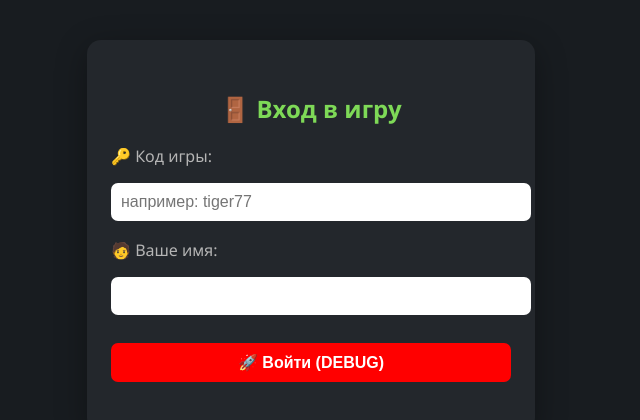
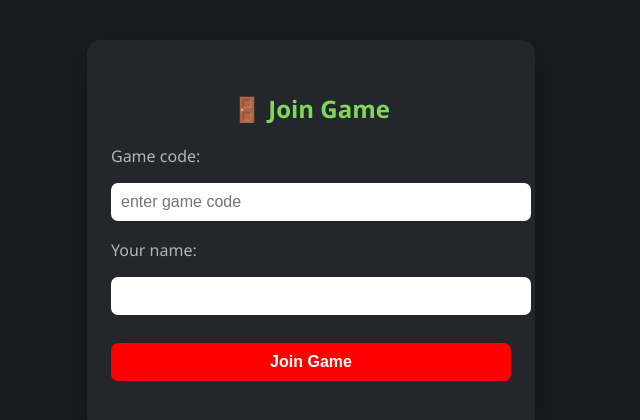
Before and after one commit to AzaLess/guesswho, a React (Vite) app in the folder frontend/: page /join in a window 1280 px wide. Shown: the top 420 px of the page, without its empty margins (329-969 px from the left). Built offline with nearby package versions, Linux system fonts and the light colour scheme.

Commit message:
minor fix color for facts in rules3

```diff
--- a/frontend/src/pages/CreateGame.tsx
+++ b/frontend/src/pages/CreateGame.tsx
@@ -14,7 +14,7 @@ export default function CreateGame() {
     let isMounted = true;
     const create = async () => {
       try {
-        const name = localStorage.getItem("name") || "Ведущий";
+        const name = localStorage.getItem("name") || "Host";
         const game = await createGame(name);
         if (isMounted) {
           // Сохраняем токен игры и данные игрока
--- a/frontend/src/pages/GameRound.tsx
+++ b/frontend/src/pages/GameRound.tsx
@@ -95,7 +95,7 @@ export default function GameRound() {
         setDataLoaded(true);
       } catch (error) {
         console.error("Error loading game data:", error);
-        showError("Ошибка загрузки игровых данных");
+        showError(t('round.dataError'));
         setDataLoaded(true); // Даже при ошибке отмечаем как загруженное
       }
     };
--- a/frontend/src/pages/JoinGame.tsx
+++ b/frontend/src/pages/JoinGame.tsx
@@ -3,11 +3,13 @@ import { useNavigate, useLocation } from "react-router-dom";
 import { joinGame } from "../api";
 import ToastContainer from "../components/ToastContainer";
 import { useToast } from "../hooks/useToast";
+import { useLanguage } from "../contexts/LanguageContext";
 
 export default function JoinGame() {
   console.log('DEBUG: JoinGame component loaded with latest changes!');
   const navigate = useNavigate();
   const location = useLocation();
+  const { t } = useLanguage();
   const [token, setToken] = useState(location.state?.token || "");
   const [name, setName] = useState(location.state?.name || "");
   const [loading, setLoading] = useState(false);
@@ -21,7 +23,7 @@ export default function JoinGame() {
   }, []);
 
   const handleJoin = async () => {
-    if (!token || !name) return showError("Введите код игры и имя!");
+    if (!token || !name) return showError(t('welcome.enterNameAndCode'));
     console.log('DEBUG: Starting join process', { token, name });
     setLoading(true);
     try {
@@ -41,7 +43,7 @@ export default function JoinGame() {
       console.log('DEBUG: Navigation called');
     } catch (error) {
       console.error('DEBUG: joinGame failed:', error);
-      showError("Ошибка входа. Проверьте код и попробуйте снова.");
+      showError(t('welcome.joinError'));
     }
     setLoading(false);
     console.log('DEBUG: Join process completed');
@@ -50,15 +52,16 @@ export default function JoinGame() {
   return (
     <div className="app-container">
       <ToastContainer toasts={toasts} removeToast={removeToast} />
-      <h2>🚪 Вход в игру</h2>
-      <label>🔑 Код игры:</label>
+      <h2>{t('welcome.join')}</h2>
+      <label>{t('welcome.gameCode')}</label>
       <input
+        type="text"
         value={token}
         onChange={e => setToken(e.target.value.toLowerCase().trim())}
-        placeholder="например: tiger77"
+        placeholder={t('welcome.tokenPlaceholder')}
         style={{ textTransform: 'lowercase' }}
       />
-      <label>🧑 Ваше имя:</label>
+      <label>{t('welcome.playerName')}</label>
       <input value={name} onChange={e => setName(e.target.value)} />
       <button
         type="button"
@@ -73,7 +76,7 @@ export default function JoinGame() {
         disabled={loading}
         style={{backgroundColor: 'red', color: 'white'}}
       >
-        {loading ? "⏳ Вход..." : "🚀 Войти (DEBUG)"}
+        {loading ? t('welcome.next') : t('welcome.joinGame')}
       </button>
     </div>
   );
--- a/frontend/src/pages/Rules.tsx
+++ b/frontend/src/pages/Rules.tsx
@@ -5,6 +5,13 @@ import BackToMenuButton from "../components/BackToMenuButton";
 export default function Rules() {
   const navigate = useNavigate();
   const { t } = useLanguage();
+
+  // DEBUG: Проверяем, что возвращает функция перевода
+  console.log('Rules DEBUG:', {
+    'rules.examples': t('rules.examples'),
+    'rules.example1': t('rules.example1'),
+    'rules.example2': t('rules.example2')
+  });
 
   return (
     <div className="app-container">
--- a/frontend/src/pages/Welcome.tsx
+++ b/frontend/src/pages/Welcome.tsx
@@ -23,7 +23,7 @@ export default function Welcome() {
   }, []);
 
   const handleStart = async () => {
-    if (!name) return showError("Введите ваше имя!");
+    if (!name) return showError(t('welcome.enterNameAndCode'));
     console.log('DEBUG: Creating game for host:', name);
     setLoading(true);
 
@@ -39,13 +39,13 @@ export default function Welcome() {
       }
     } catch (error) {
       console.error('DEBUG: Failed to create game:', error);
-      showError("Ошибка создания игры. Попробуйте снова.");
+      showError(t('create.error'));
     }
     setLoading(false);
   };
 
   const handleJoin = async () => {
-    if (!token || !name) return showError("Введите код игры и имя!");
+    if (!token || !name) return showError(t('welcome.enterNameAndCode'));
     console.log('DEBUG: Starting join process', { token, name });
     setLoading(true);
 
@@ -67,7 +67,7 @@ export default function Welcome() {
       console.log('DEBUG: Navigation called');
     } catch (error) {
       console.error('DEBUG: joinGame failed:', error);
-      showError("Ошибка входа. Проверьте код и попробуйте снова.");
+      showError(t('welcome.joinError'));
     }
     setLoading(false);
     console.log('DEBUG: Join process completed');
@@ -96,7 +96,7 @@ export default function Welcome() {
             onChange={(e) => setName(e.target.value)}
           />
           <button onClick={handleStart} disabled={loading}>
-            {loading ? "⏳ Создание..." : t('welcome.startGame')}
+            {loading ? t('create.title') : t('welcome.startGame')}
           </button>
           <button onClick={() => setMode("")}>{t('welcome.back')}</button>
         </div>
@@ -104,14 +104,13 @@ export default function Welcome() {
 
       {mode === "player" && (
         <div className="name-input">
-          <label>🔑 Код игры:</label>
+          <label>{t('welcome.gameCode')}</label>
           <input
             value={token}
-            onChange={e => setToken(e.target.value.toLowerCase().trim())}
-            placeholder="например: tiger77"
-            style={{ textTransform: 'lowercase' }}
+            onChange={(e) => setToken(e.target.value.toLowerCase().trim())}
+            placeholder={t('welcome.tokenPlaceholder')}
           />
-          <label>🧑 Ваше имя:</label>
+          <label>{t('welcome.playerName')}</label>
           <input
             value={name}
             onChange={e => setName(e.target.value)}
@@ -122,7 +121,7 @@ export default function Welcome() {
             disabled={loading}
             style={{backgroundColor: loading ? '#ccc' : '#4CAF50', color: 'white'}}
           >
-            {loading ? "⏳ Вход..." : "🚀 Войти в игру"}
+            {loading ? t('welcome.next') : t('welcome.joinGame')}
           </button>
           <button onClick={() => setMode("")}>{t('welcome.back')}</button>
         </div>
```
